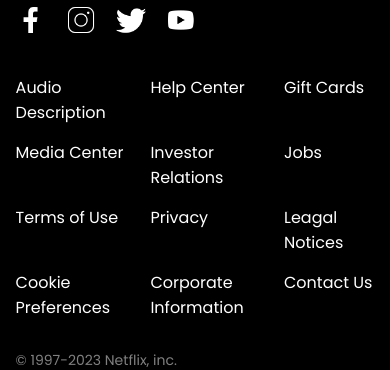
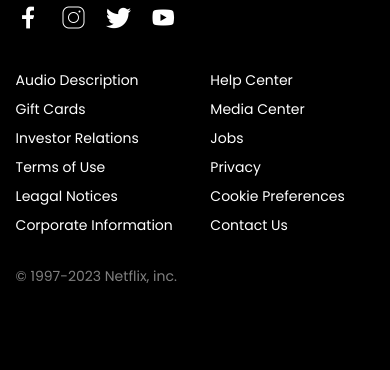
Before and after one commit to Adarsh09-dev/netflix-clone, a React (Vite) app in the folder client/: page / in a window 390 px wide. Shown: the part 683-1053 px from the top of the page. After the commit the page ends 1000 px from the top, so only its background shows below. Built offline with nearby package versions, Linux system fonts and the light colour scheme; no server answers.

Commit message:
feat: enhance Footer component styles for better responsiveness on smaller screens

```diff
--- a/client/src/components/Footer/Footer.css
+++ b/client/src/components/Footer/Footer.css
@@ -25,3 +25,14 @@
     color: gray;
     font-size: 14px;
 }
+
+@media (max-width: 800px) {
+.footer-icons img{
+    width: 25px;
+}
+.footer  ul{
+    grid-template-columns: auto auto;
+    gap: 8px;
+    font-size: 14px;
+}
+}
```
